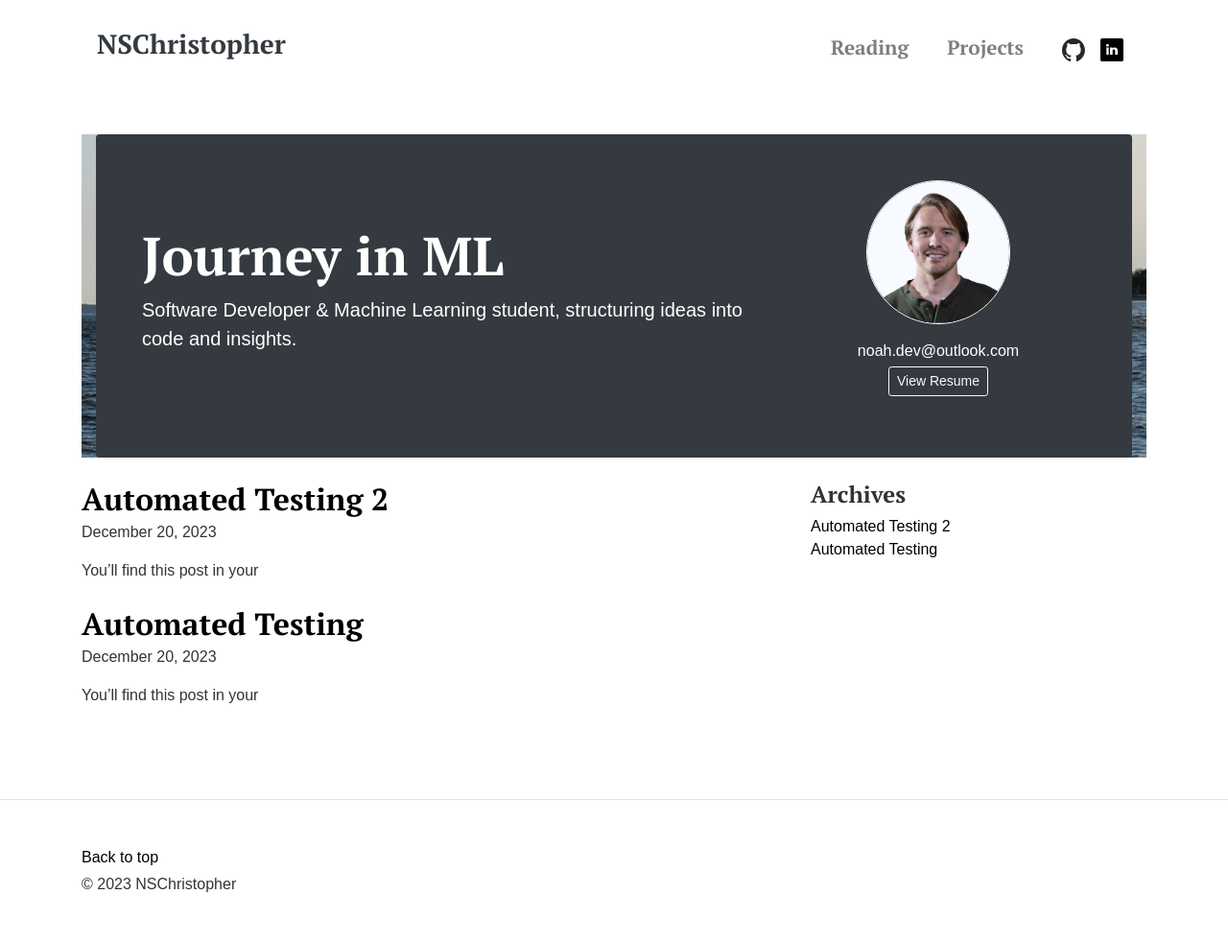
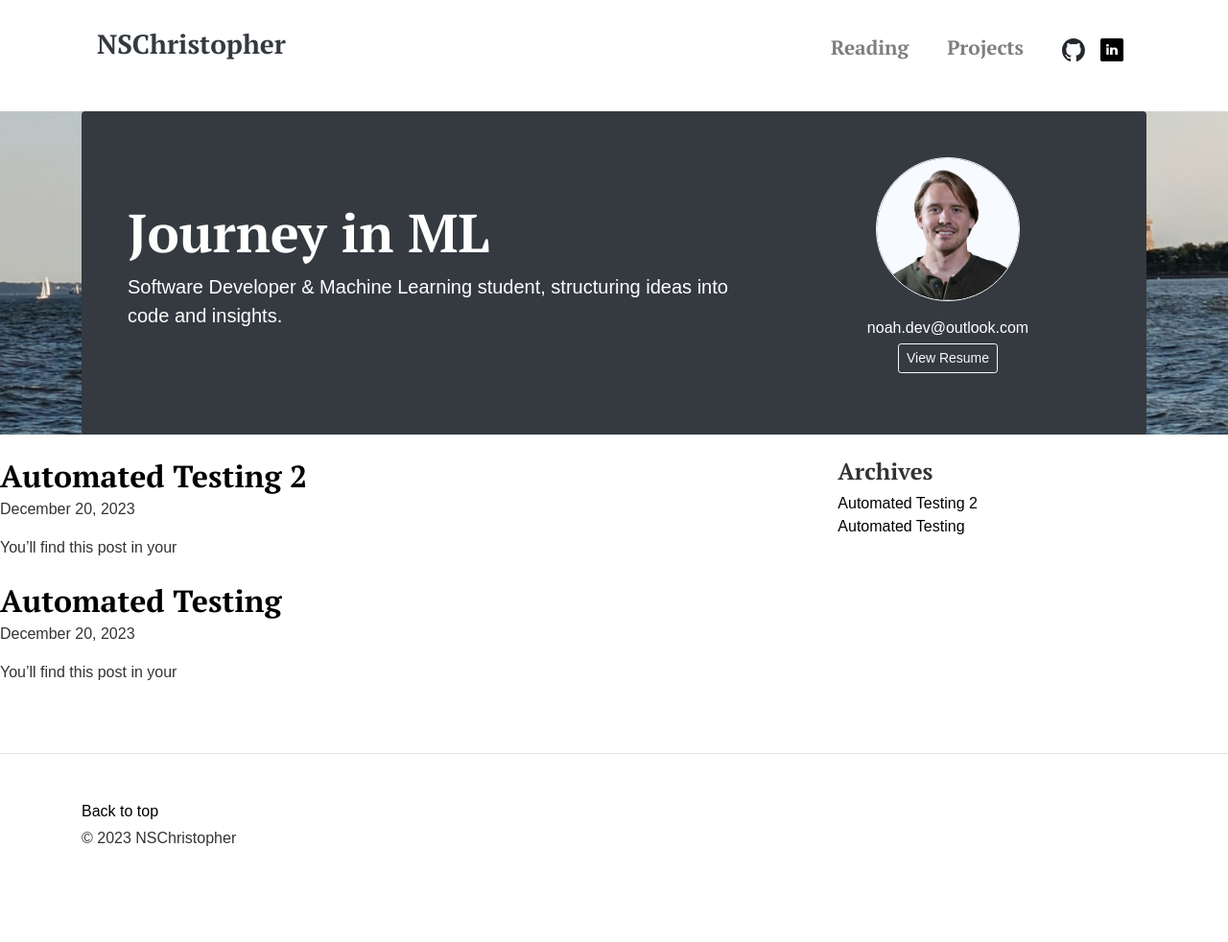
Before and after one commit to NSChristopher/NSChristopher.github.io, a Jekyll site: the page built from index.html, in a window 1280 px wide. Shown: the whole page at 96% size. Built offline with Jekyll 4.4.1, drawn with Linux system fonts in a browser that asks for light colours; after the commit the page ends 934 px from its top, so only the background shows below that.

Commit message:
Update default.html

```diff
--- a/_layouts/default.html
+++ b/_layouts/default.html
@@ -13,7 +13,9 @@
   </head>
   <body>
     {% include header.html %}
-    <div class="container py-4">{{ content }}</div>
+
+    {{ content }}
+
     {% include footer.html %}
     <script src="https://code.jquery.com/jquery-3.5.1.slim.min.js"
             integrity="sha384-DfXdz2htPH0lsSSs5nCTpuj/zy4C+OGpamoFVy38MVBnE+IbbVYUew+OrCXaRkfj"
```
